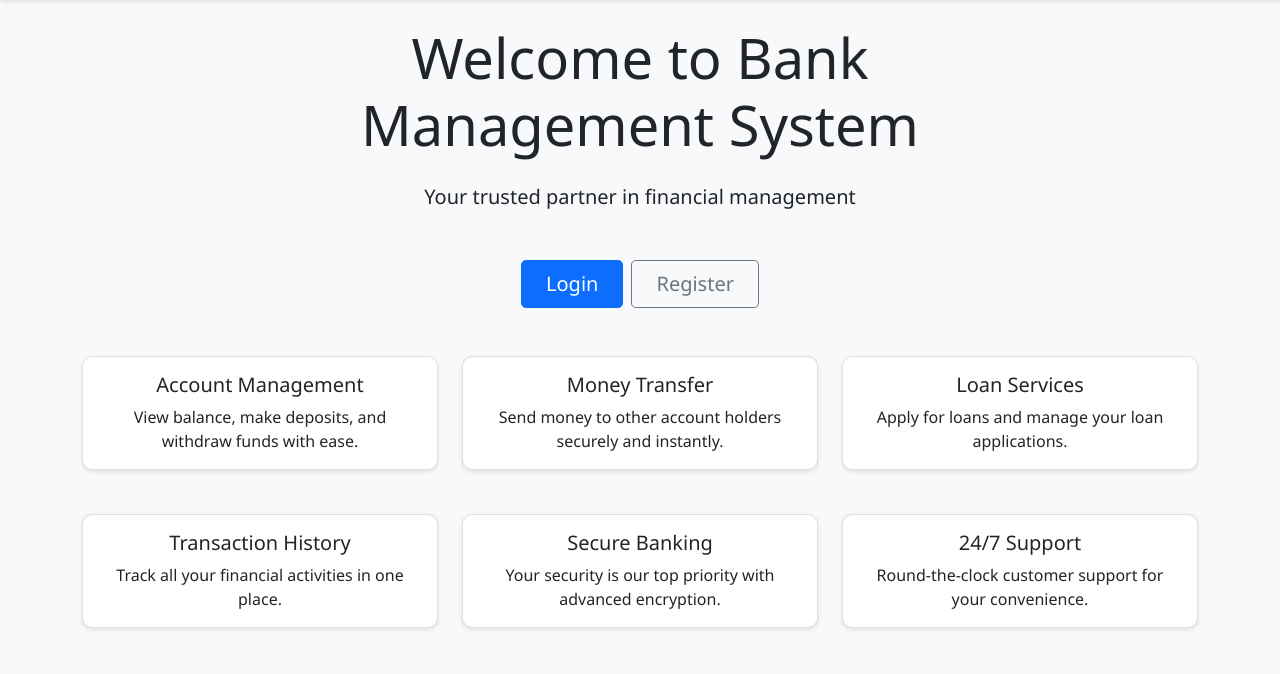
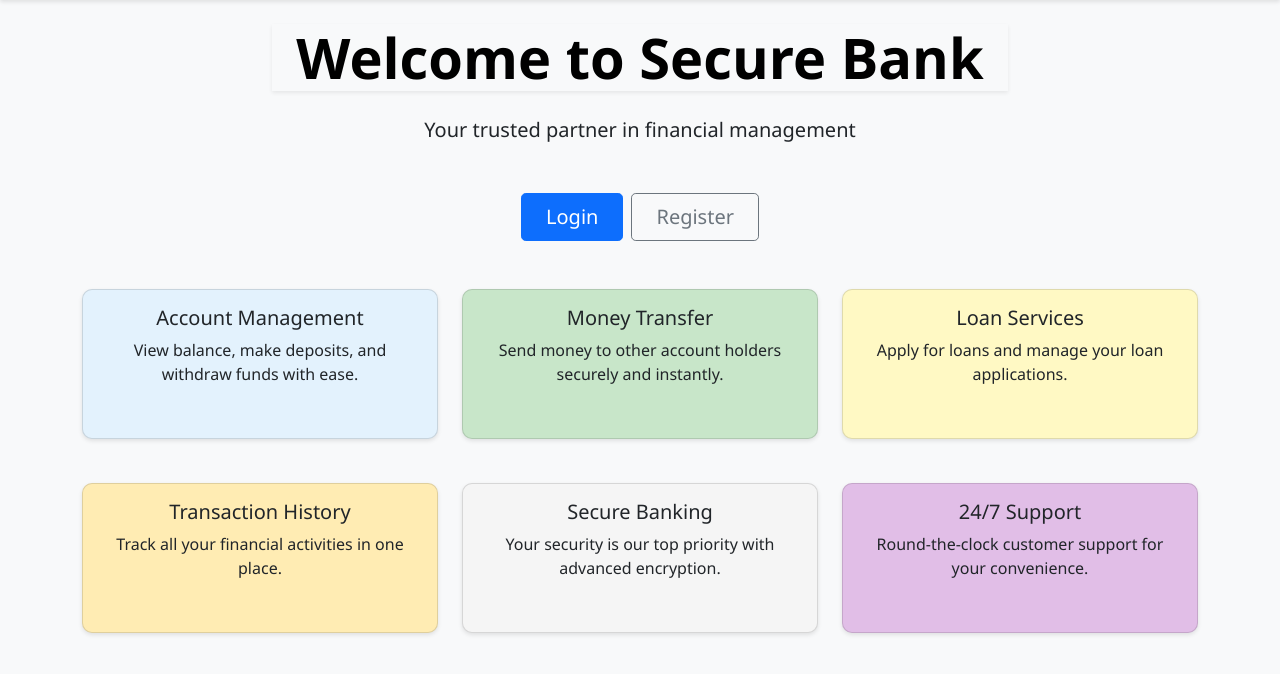
Before and after one commit to Dark0Deep/Secure-Bank-System, a Flask app: page / in a window 1280 px wide. Shown: the part 56-730 px from the top of the page. Run offline with Flask 2, Linux system fonts and the light colour scheme; some libraries are stand-ins or nearby versions.

Commit message:
Adding files

```diff
--- a/templates/index.html
+++ b/templates/index.html
@@ -1,11 +1,14 @@
 {% extends "base.html" %}
 
-{% block title %}Welcome to Bank Management System{% endblock %}
+{% block title %}Welcome to Secure Bank{% endblock %}
 
 {% block content %}
 <div class="row justify-content-center">
     <div class="col-md-8 text-center">
-        <h1 class="display-4 mb-4">Welcome to Bank Management System</h1>
+        <!-- Title in Black -->
+        <h1 class="display-4 mb-4 fw-bold shadow-sm" style="color: #000000;">
+            Welcome to Secure Bank
+        </h1>
         <p class="lead mb-5">Your trusted partner in financial management</p>
 
         {% if not current_user.is_authenticated %}
@@ -19,7 +22,7 @@
 
 <div class="row mt-5">
     <div class="col-md-4">
-        <div class="card dashboard-card">
+        <div class="card dashboard-card" style="background-color: #E3F2FD; min-height: 150px;">
             <div class="card-body text-center">
                 <h5 class="card-title">Account Management</h5>
                 <p class="card-text">View balance, make deposits, and withdraw funds with ease.</p>
@@ -28,7 +31,7 @@
     </div>
 
     <div class="col-md-4">
-        <div class="card dashboard-card">
+        <div class="card dashboard-card" style="background-color: #C8E6C9; min-height: 150px;">
             <div class="card-body text-center">
                 <h5 class="card-title">Money Transfer</h5>
                 <p class="card-text">Send money to other account holders securely and instantly.</p>
@@ -37,7 +40,7 @@
     </div>
 
     <div class="col-md-4">
-        <div class="card dashboard-card">
+        <div class="card dashboard-card" style="background-color: #FFF9C4; min-height: 150px;">
             <div class="card-body text-center">
                 <h5 class="card-title">Loan Services</h5>
                 <p class="card-text">Apply for loans and manage your loan applications.</p>
@@ -48,7 +51,7 @@
 
 <div class="row mt-4">
     <div class="col-md-4">
-        <div class="card dashboard-card">
+        <div class="card dashboard-card" style="background-color: #FFECB3; min-height: 150px;">
             <div class="card-body text-center">
                 <h5 class="card-title">Transaction History</h5>
                 <p class="card-text">Track all your financial activities in one place.</p>
@@ -57,7 +60,7 @@
     </div>
 
     <div class="col-md-4">
-        <div class="card dashboard-card">
+        <div class="card dashboard-card" style="background-color: #F5F5F5; min-height: 150px;">
             <div class="card-body text-center">
                 <h5 class="card-title">Secure Banking</h5>
                 <p class="card-text">Your security is our top priority with advanced encryption.</p>
@@ -66,7 +69,7 @@
     </div>
 
     <div class="col-md-4">
-        <div class="card dashboard-card">
+        <div class="card dashboard-card" style="background-color: #E1BEE7; min-height: 150px;">
             <div class="card-body text-center">
                 <h5 class="card-title">24/7 Support</h5>
                 <p class="card-text">Round-the-clock customer support for your convenience.</p>
```
Also changed, not shown: README.md.
